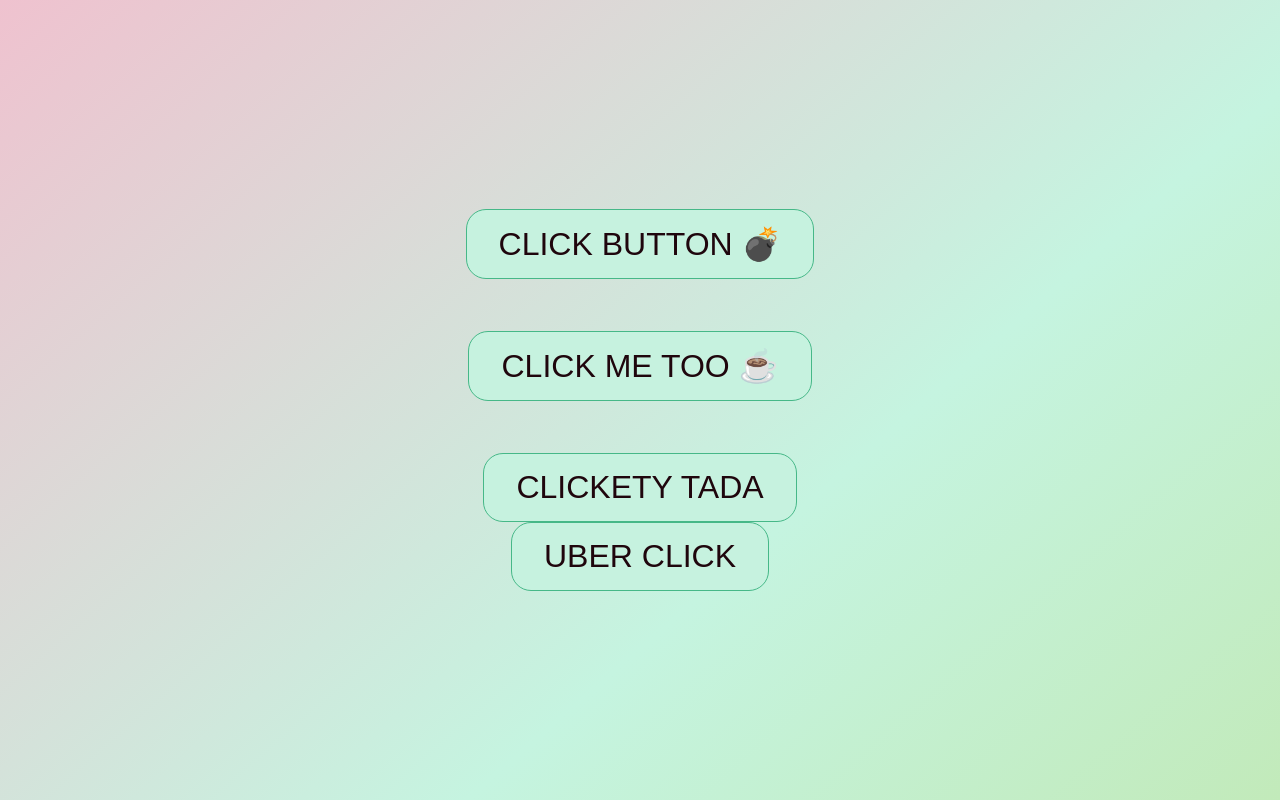
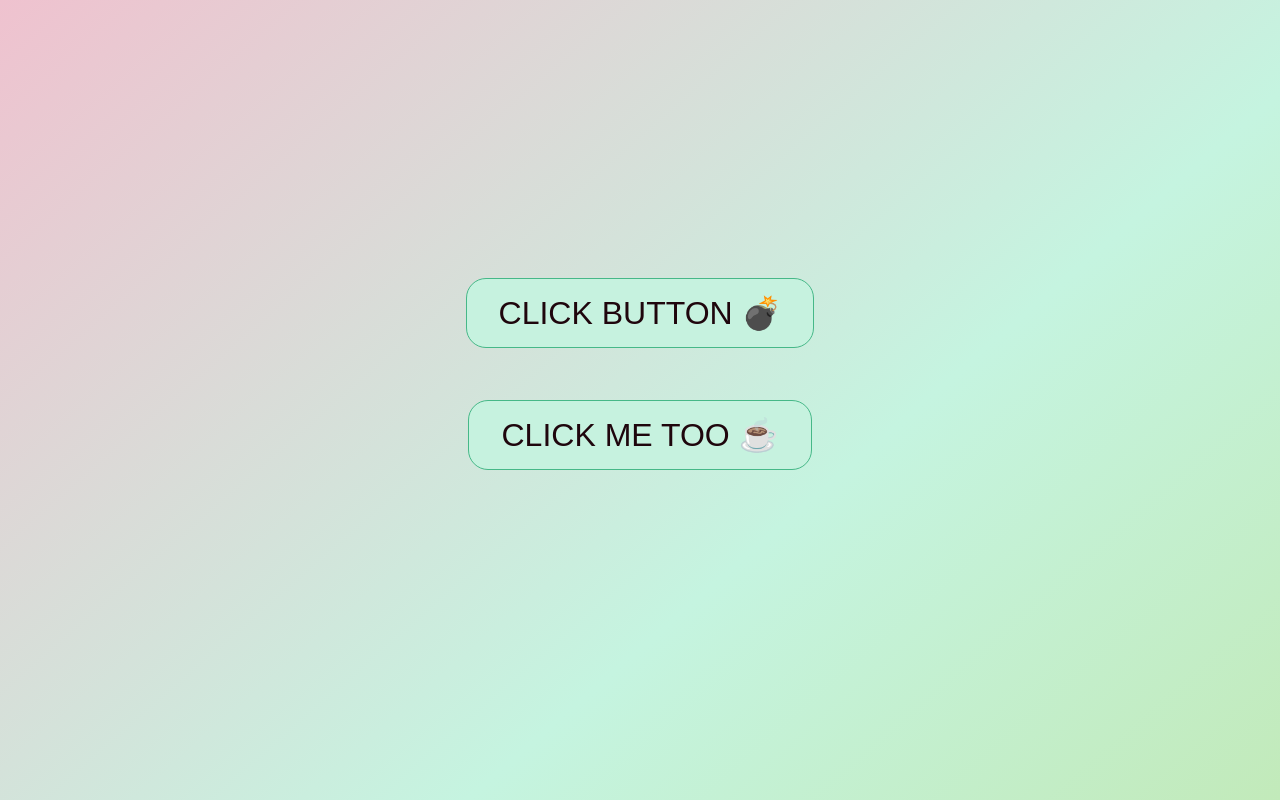
Before and after one commit to joebumbulis/button_react_2, a React (Create React App) app: page / in a window 1280 px wide. Built offline with nearby package versions, Linux system fonts and the light colour scheme.

Commit message:
deletes code for preview

```diff
--- a/src/App.js
+++ b/src/App.js
@@ -5,17 +5,11 @@ import './styling/App.css';
 function App() {
   const [displayText, setDisplayText] = useState(false);
   const [displaySecondText, setCoffeeDisplayText] = useState(false);
-  const [displayLastText, setLastDisplayText] = useState(false);
-  const [displayUberText, setUberDisplayText] = useState(false);
 
   const textToDisplay = <div className="display-text">Right Meow!💥😸</div>;
   const secondText = <div className="display-text">Shablow!💥😜</div>;
-  const lastText = <div className="display-text">Kablow!💥😜</div>;
-  const uberText = <div className="display-text">Kablow!💥😜</div>;
   const coffeeButtonTitle = 'CLICK ME TOO ☕️';
   const bombButtonTitle = 'CLICK BUTTON 💣';
-  const lastButtonTitle = 'CLICKETY TADA';
-  const uberDisplayText = 'UBER CLICK';
 
   return (
     <div className="App">
@@ -29,11 +23,6 @@ function App() {
         {displaySecondText && secondText}
         <p />
 
-        <Button onClick={() => setLastDisplayText(true)} buttonTitle={lastButtonTitle} />
-        {displayLastText && lastText}
-
-        <Button onClick={() => setUberDisplayText(true)} buttonTitle={uberDisplayText} />
-        {displayUberText && uberText}
       </header>
     </div>
   );
```
